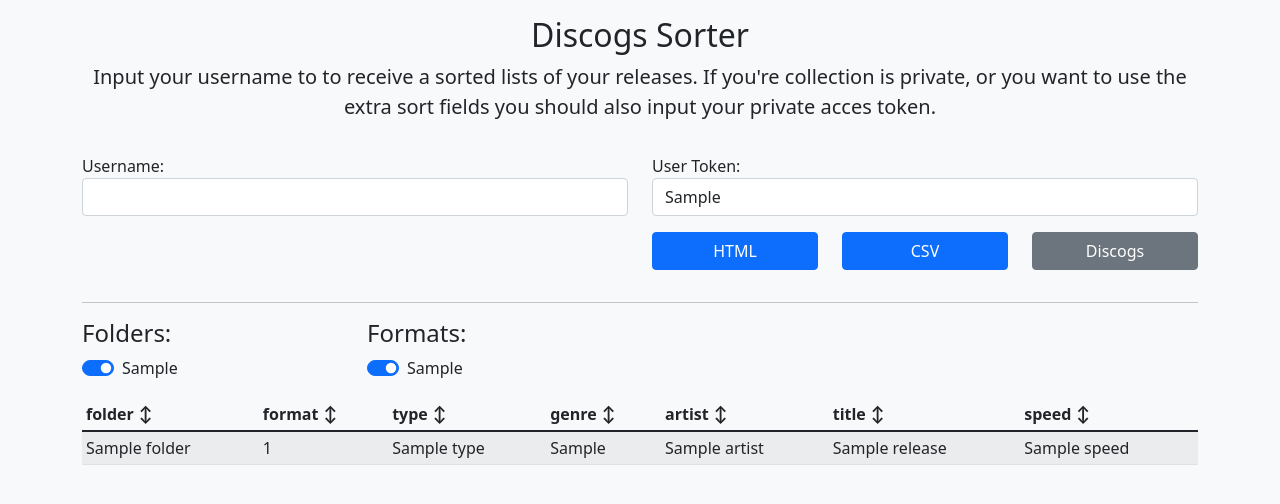
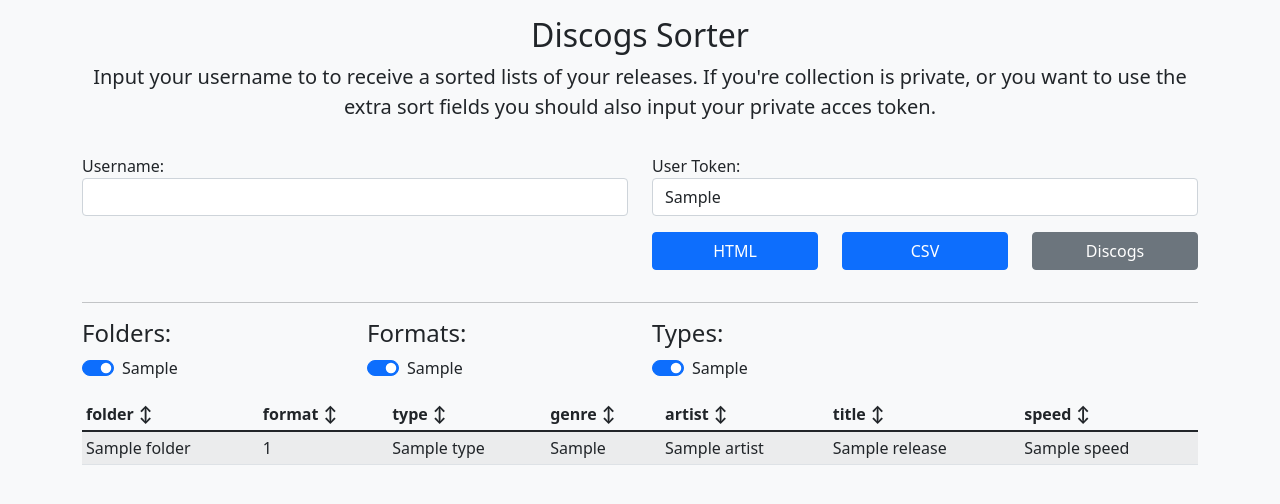
Before and after one commit to Jeroen7V/DiscogsSorter, a FastAPI app: template src/templates/index.html in a window 1280 px wide. Shown: the top 504 px of the page. Run offline with FastAPI, Linux system fonts and the light colour scheme; the template is opened without the code that fills it: most values are stand-ins (such as "Sample title", 1, 10 or a date in 2020); some libraries are stand-ins or nearby versions.

Commit message:
add type filter

```diff
--- a/src/main.py
+++ b/src/main.py
@@ -180,6 +180,15 @@ def get_formats(p_releases: Release):
             formats.append(release.size)
     return formats
 
+def get_types(p_releases: Release):
+    types = []
+    for release in p_releases:
+        if not types:
+            types = [release.type]
+        elif release.type not in types:
+            types.append(release.type)
+    return types
+
 def write_csv(p_releases):
     csvfilename = "releases.csv"
 
@@ -201,12 +210,14 @@ async def get_html(
     releases = []
     releases_folders = []
     releases_formats = []
+    releases_types = []
 
     if type:
         if user and type == "HTML":
             releases = fetch_collection(user, user_token)
             releases_folders = get_folders(releases)
             releases_formats = get_formats(releases)
+            releases_types = get_types(releases)
         elif user and type == "CSV":
             releases = fetch_collection(user, user_token)
             return FileResponse(write_csv(releases), filename="releases.csv")
@@ -225,6 +236,7 @@ async def get_html(
             "releases": releases,
             "releases_folders": releases_folders,
             "releases_formats": releases_formats,
+            "releases_types": releases_types,
             "len": len,
         },
     )
--- a/src/templates/index.html
+++ b/src/templates/index.html
@@ -71,6 +71,15 @@
                 </div>
                 {% endfor %}
             </div>
+            <div class="col-md-3">
+                <h4>Types:</h4>
+                {% for rel_type in releases_types %}
+                <div class="form-check form-switch">
+                    <input class="form-check-input rel_switch" type="checkbox" id="type_{{rel_type}}" checked>
+                    <label class="form-check-label" for="type_{{rel_type}}">{{rel_type}}</label>
+                </div>
+                {% endfor %}
+            </div>
         </div>
         {% endif %}
 
@@ -119,6 +128,7 @@
         $(document).ready( function () {
             filterFormat = []
             filterFolder = []
+            filterType = []
 
             var options = {
                 {% if user_token %}
@@ -151,6 +161,12 @@
                     } else {
                         delete filterFolder[filterFolder.indexOf(switchVal)]
                     }
+                } else if (switchType == "type") {
+                    if ($(this)[0].checked) {
+                        filterType.push(switchVal)
+                    } else {
+                        delete filterType[filterType.indexOf(switchVal)]
+                    }
                 }
             }
 
@@ -159,13 +175,12 @@
             $(':checkbox').change(function() {
                 filterFormat = []
                 filterFolder = []
+                filterType = []
                 $(':checkbox').each(filterList)
                 releaseList.filter(function(item){
-                    if (filterFormat.includes(item.values().size.replace('"', "INCH")) && filterFolder.includes(item.values().folder )) {
-                        return true
-                    } else {
-                        return false
-                    }
+                    return filterFormat.includes(item.values().size.replace('"', "INCH")) &&
+                        filterFolder.includes(item.values().folder) &&
+                        filterType.includes(item.values().type)
                 })
             });
 
```
Also changed, not shown: CHANGELOG.md.
